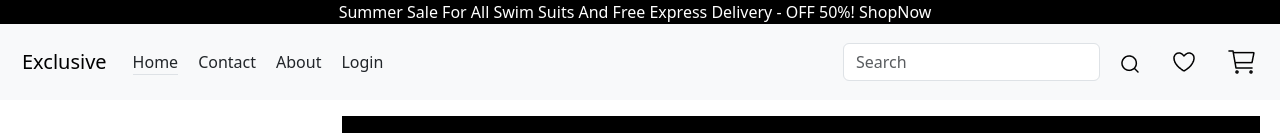
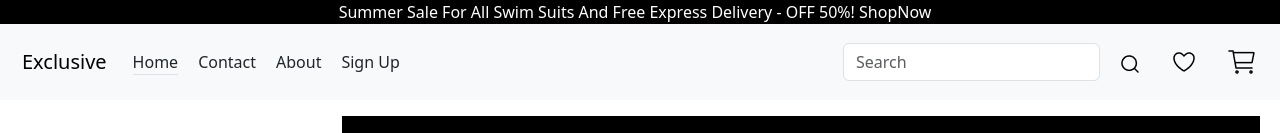
Before and after one commit to ahmedwaelalkaliby/Exclusive-E-commerce, a React (Vite) app: page / in a window 1280 px wide. Shown: the top 133 px of the page. Built offline with nearby package versions, Linux system fonts and the light colour scheme; no server answers.

Commit message:
last sign in update

```diff
--- a/src/Components/Header/Header.jsx
+++ b/src/Components/Header/Header.jsx
@@ -73,7 +73,7 @@
             <NavLink to ="/Contact" className={({isActive})=>isActive?"text-dark border-bottom " : ''}>Contact</NavLink>
             <NavLink to ="/About" className={({isActive})=>isActive?"text-dark border-bottom " : ''}>About</NavLink>
             {!isAuthenticated ? (
-              <NavLink to="/Login" className={({isActive})=>isActive?"text-dark border-bottom" : ''}>Login</NavLink>
+              <NavLink to="/signup" className={({isActive})=>isActive?"text-dark border-bottom" : ''}>Sign Up</NavLink>
             ) : (
               <Button variant="link" className="text-dark text-decoration-none" onClick={handleLogout}>Logout</Button>
             )}
```
